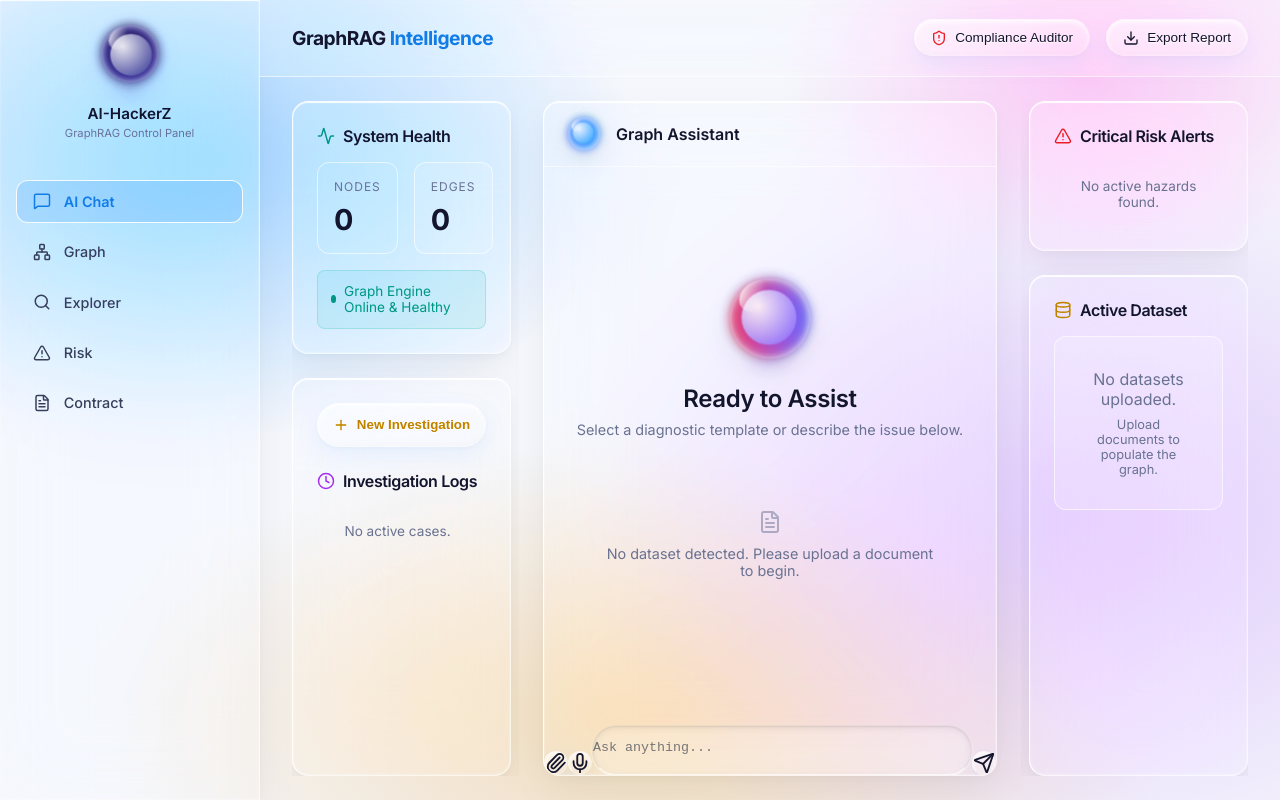
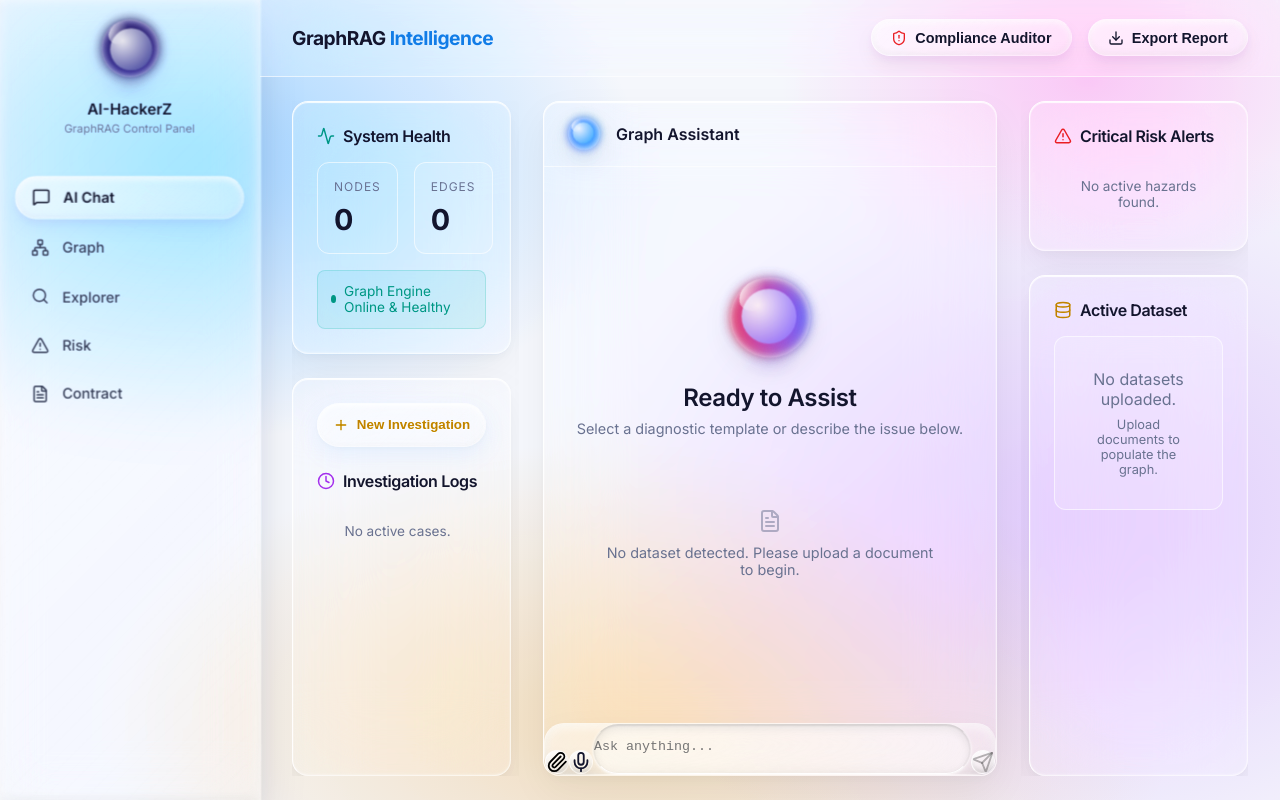
Before and after one commit to mohangowdakm03-crypto/AI-HAckerZ, a Next.js app in the folder frontend/: page / in a window 1280 px wide. Built offline with nearby package versions, Linux system fonts and the light colour scheme.

Commit message:
Implement Apple Liquid Glass styling and rebuild ChatInput layout

```diff
--- a/frontend/src/app/globals.css
+++ b/frontend/src/app/globals.css
@@ -189,3 +189,114 @@ a { color: inherit; text-decoration: none; }
     0 0 0 4px rgba(56, 189, 248, 0.15),
     0 1px 2px rgba(255, 255, 255, 0.8);
 }
+
+/* ─── Apple Liquid Glass ────────────────────────── */
+.apple-glass-panel {
+  background: linear-gradient(135deg, rgba(255, 255, 255, 0.4) 0%, rgba(255, 255, 255, 0.1) 100%);
+  backdrop-filter: blur(24px) saturate(180%);
+  -webkit-backdrop-filter: blur(24px) saturate(180%);
+  border: 1px solid rgba(255, 255, 255, 0.5);
+  border-bottom-color: rgba(255, 255, 255, 0.2);
+  border-right-color: rgba(255, 255, 255, 0.2);
+  border-radius: 20px;
+  box-shadow:
+    inset 0 4px 10px rgba(255, 255, 255, 0.6),
+    inset 0 -4px 10px rgba(0, 0, 0, 0.05),
+    0 20px 40px rgba(0, 0, 0, 0.08),
+    0 8px 16px rgba(2, 132, 199, 0.05);
+  transition: all 0.4s cubic-bezier(0.175, 0.885, 0.32, 1.275);
+}
+.apple-glass-panel:hover {
+  transform: translateY(-2px) scale(1.01);
+  box-shadow:
+    inset 0 4px 12px rgba(255, 255, 255, 0.8),
+    inset 0 -4px 10px rgba(0, 0, 0, 0.05),
+    0 24px 48px rgba(0, 0, 0, 0.1),
+    0 12px 24px rgba(2, 132, 199, 0.08);
+}
+
+.apple-glass-capsule {
+  background: linear-gradient(135deg, rgba(255, 255, 255, 0.5) 0%, rgba(255, 255, 255, 0.15) 100%);
+  backdrop-filter: blur(20px) saturate(160%);
+  -webkit-backdrop-filter: blur(20px) saturate(160%);
+  border: 1px solid rgba(255, 255, 255, 0.6);
+  border-bottom-color: rgba(255, 255, 255, 0.15);
+  border-right-color: rgba(255, 255, 255, 0.15);
+  border-radius: 100px;
+  box-shadow:
+    inset 0 2px 6px rgba(255, 255, 255, 0.8),
+    inset 0 -2px 6px rgba(0, 0, 0, 0.05),
+    0 10px 20px rgba(0, 0, 0, 0.05),
+    0 4px 10px rgba(124, 58, 237, 0.06);
+  transition: all 0.4s cubic-bezier(0.175, 0.885, 0.32, 1.275);
+  cursor: pointer;
+  color: var(--txt);
+}
+.apple-glass-capsule:hover {
+  transform: translateY(-2px) scale(1.02);
+  background: linear-gradient(135deg, rgba(255, 255, 255, 0.65) 0%, rgba(255, 255, 255, 0.25) 100%);
+  box-shadow:
+    inset 0 2px 8px rgba(255, 255, 255, 1),
+    inset 0 -2px 6px rgba(0, 0, 0, 0.05),
+    0 14px 28px rgba(0, 0, 0, 0.08),
+    0 6px 14px rgba(124, 58, 237, 0.08);
+}
+.apple-glass-capsule:active {
+  transform: translateY(1px) scale(0.98);
+  box-shadow:
+    inset 0 4px 8px rgba(0, 0, 0, 0.1),
+    inset 0 -1px 2px rgba(255, 255, 255, 0.4),
+    0 2px 4px rgba(0, 0, 0, 0.05);
+}
+
+.apple-convex-button {
+  background: linear-gradient(135deg, rgba(255, 255, 255, 0.6) 0%, rgba(255, 255, 255, 0.1) 100%);
+  backdrop-filter: blur(16px) saturate(140%);
+  -webkit-backdrop-filter: blur(16px) saturate(140%);
+  border: 1px solid rgba(255, 255, 255, 0.7);
+  border-bottom-color: rgba(255, 255, 255, 0.2);
+  border-right-color: rgba(255, 255, 255, 0.2);
+  border-radius: 50%;
+  box-shadow:
+    inset 0 2px 4px rgba(255, 255, 255, 1),
+    inset 0 -2px 4px rgba(0, 0, 0, 0.15),
+    0 8px 16px rgba(0, 0, 0, 0.08);
+  transition: all 0.3s cubic-bezier(0.175, 0.885, 0.32, 1.275);
+  cursor: pointer;
+}
+.apple-convex-button:hover {
+  transform: translateY(-2px) scale(1.05);
+  box-shadow:
+    inset 0 3px 6px rgba(255, 255, 255, 1),
+    inset 0 -2px 4px rgba(0, 0, 0, 0.1),
+    0 12px 24px rgba(0, 0, 0, 0.1);
+}
+.apple-convex-button:active {
+  transform: translateY(1px) scale(0.95);
+  box-shadow:
+    inset 0 4px 8px rgba(0, 0, 0, 0.2),
+    0 2px 4px rgba(0, 0, 0, 0.05);
+}
+
+.apple-glass-pill {
+  background: rgba(255, 255, 255, 0.35);
+  backdrop-filter: blur(24px) saturate(150%);
+  -webkit-backdrop-filter: blur(24px) saturate(150%);
+  border: 1px solid rgba(0, 0, 0, 0.05);
+  border-bottom-color: rgba(255, 255, 255, 0.9);
+  border-top-color: rgba(0, 0, 0, 0.15);
+  border-radius: 100px;
+  box-shadow:
+    inset 0 4px 8px rgba(0, 0, 0, 0.08),
+    inset 0 1px 2px rgba(0, 0, 0, 0.1),
+    0 1px 3px rgba(255, 255, 255, 1);
+  transition: all 0.3s cubic-bezier(0.4, 0, 0.2, 1);
+}
+.apple-glass-pill:focus-within {
+  background: rgba(255, 255, 255, 0.45);
+  border-color: rgba(56, 189, 248, 0.4);
+  box-shadow:
+    inset 0 4px 8px rgba(0, 0, 0, 0.06),
+    0 0 0 4px rgba(56, 189, 248, 0.2),
+    0 1px 3px rgba(255, 255, 255, 1);
+}
--- a/frontend/src/app/page.tsx
+++ b/frontend/src/app/page.tsx
@@ -394,13 +394,14 @@ export default function Home() {
         <div style={{ display: 'flex', gap: '1rem', alignItems: 'center' }}>
           <Link href={`/compliance?session_id=${currentThreadId || 'default'}`} style={{ textDecoration: 'none' }}>
             <button
-              className="liquid-btn"
+              className="apple-glass-capsule"
               style={{
-                padding: '0.6rem 1rem',
+                padding: '0.6rem 1.2rem',
                 display: 'flex',
                 alignItems: 'center',
                 gap: '0.5rem',
-                fontSize: '0.85rem'
+                fontSize: '0.9rem',
+                fontWeight: 600
               }}
             >
               <ShieldAlert size={16} color="var(--rose)" />
@@ -408,14 +409,15 @@ export default function Home() {
             </button>
           </Link>
           <button
-            className="liquid-btn"
+            className="apple-glass-capsule"
             onClick={handleExportReport}
             style={{
-              padding: '0.6rem 1rem',
+              padding: '0.6rem 1.2rem',
               display: 'flex',
               alignItems: 'center',
               gap: '0.5rem',
-              fontSize: '0.85rem'
+              fontSize: '0.9rem',
+              fontWeight: 600
             }}
           >
             <Download size={16} />
@@ -492,20 +494,19 @@ export default function Home() {
                 threads.map(t => (
                   <button
                     key={t.id}
+                    className="apple-glass-panel"
                     onClick={() => { setCurrentThreadId(t.id); setMessages(t.messages); setIsLoading(false); }}
                     style={{
-                      background: currentThreadId === t.id ? 'var(--cyan-glow)' : 'var(--glass)',
-                      border: currentThreadId === t.id ? '1px solid var(--cyan)' : '1px solid var(--border)',
-                      padding: '0.8rem',
-                      borderRadius: '12px',
+                      padding: '1rem',
                       color: 'var(--txt)',
                       cursor: 'pointer',
                       textAlign: 'left',
-                      transition: 'all 0.2s',
                       display: 'flex',
                       flexDirection: 'column',
-                      gap: '0.3rem',
-                      position: 'relative'
+                      gap: '0.4rem',
+                      position: 'relative',
+                      border: currentThreadId === t.id ? '1px solid var(--cyan)' : undefined,
+                      boxShadow: currentThreadId === t.id ? 'inset 0 4px 10px rgba(255, 255, 255, 0.6), inset 0 -4px 10px rgba(0, 0, 0, 0.05), 0 20px 40px rgba(0, 0, 0, 0.08), 0 0 0 1px rgba(2, 132, 199, 0.5)' : undefined
                     }}
                   >
                     <div style={{ display: 'flex', justifyContent: 'space-between', alignItems: 'center', width: '100%' }}>
--- a/frontend/src/components/ChatInput.tsx
+++ b/frontend/src/components/ChatInput.tsx
@@ -75,7 +75,7 @@ export default function ChatInput({
 
   return (
     <div className="px-6 py-4">
-      <form onSubmit={handleSend} className="w-full relative">
+      <form onSubmit={handleSend} className="apple-glass-panel w-full relative flex items-end gap-3 p-3">
         <input
           type="file"
           ref={fileInputRef}
@@ -83,10 +83,9 @@ export default function ChatInput({
           accept=".txt,.pdf,.json"
           className="hidden"
         />
-        <div className="flex items-end gap-3 w-full">
         <button
           type="button"
-            className="liquid-btn w-12 h-12 flex-shrink-0 flex items-center justify-center p-0"
+          className="apple-convex-button w-12 h-12 flex-shrink-0 flex items-center justify-center p-0"
           onClick={() => fileInputRef.current?.click()}
             disabled={isUploading}
             title="Upload Document"
@@ -96,14 +95,14 @@ export default function ChatInput({
 
         <button
           type="button"
-            className={`liquid-btn w-12 h-12 flex-shrink-0 flex items-center justify-center p-0 ${isListening ? 'text-rose-500' : 'text-inherit'}`}
+          className={`apple-convex-button w-12 h-12 flex-shrink-0 flex items-center justify-center p-0 ${isListening ? 'text-rose-500' : 'text-inherit'}`}
           onClick={toggleListening}
             title="Voice Input"
           >
             {isListening ? <MicOff size={22} className="pulse" /> : <Mic size={22} />}
           </button>
 
-          <div className="liquid-input flex-1 flex items-center px-5 min-h-[48px]">
+        <div className="apple-glass-pill flex-1 flex items-center px-5 min-h-[48px]">
           <textarea
               value={input}
               onChange={e => {
@@ -129,12 +128,11 @@ export default function ChatInput({
 
         <button
           type="submit"
-            className={`liquid-btn w-12 h-12 flex-shrink-0 flex items-center justify-center p-0 ${input.trim() ? 'text-cyan-500' : 'text-slate-500'}`}
+          className={`apple-convex-button w-12 h-12 flex-shrink-0 flex items-center justify-center p-0 ${input.trim() ? 'text-cyan-500' : 'text-slate-500'}`}
           disabled={isLoading || !input.trim()}
           >
             <Send size={22} />
         </button>
-        </div>
       </form>
 
       {uploadStatus && (
--- a/frontend/src/components/Sidebar.tsx
+++ b/frontend/src/components/Sidebar.tsx
@@ -17,7 +17,7 @@ export default function Sidebar() {
   ];
 
   return (
-    <div className="glass-panel" style={{
+    <div className="apple-glass-panel" style={{
       width: '260px',
       height: '100vh',
       display: 'flex',
@@ -39,20 +39,30 @@ export default function Sidebar() {
         {links.map((link) => {
           const isActive = pathname === link.path;
           return (
-            <Link key={link.path} href={link.path} style={{
+            <Link key={link.path} href={link.path}
+              className={isActive ? 'apple-glass-capsule' : ''}
+              style={{
                 display: 'flex',
                 alignItems: 'center',
                 gap: '0.8rem',
                 padding: '0.7rem 1rem',
-              borderRadius: '12px',
-              color: isActive ? 'var(--cyan)' : 'var(--txt2)',
-              background: isActive ? 'var(--cyan-glow)' : 'transparent',
+                borderRadius: '100px',
+                color: isActive ? 'var(--txt)' : 'var(--txt2)',
+                background: isActive ? undefined : 'transparent',
                 textDecoration: 'none',
                 fontSize: '0.9rem',
                 fontWeight: isActive ? 600 : 500,
-              transition: 'all 0.2s ease',
-              border: isActive ? '1px solid var(--border-lit)' : '1px solid transparent'
-            }}>
+                transition: 'all 0.4s cubic-bezier(0.175, 0.885, 0.32, 1.275)'
+              }}
+              onMouseOver={!isActive ? (e) => {
+                e.currentTarget.style.background = 'rgba(255, 255, 255, 0.1)';
+                e.currentTarget.style.transform = 'translateY(-1px) scale(1.01)';
+              } : undefined}
+              onMouseOut={!isActive ? (e) => {
+                e.currentTarget.style.background = 'transparent';
+                e.currentTarget.style.transform = 'translateY(0) scale(1)';
+              } : undefined}
+            >
               {link.icon}
               {link.name}
             </Link>
```
Lines whose indentation alone changed are shown as unchanged.
